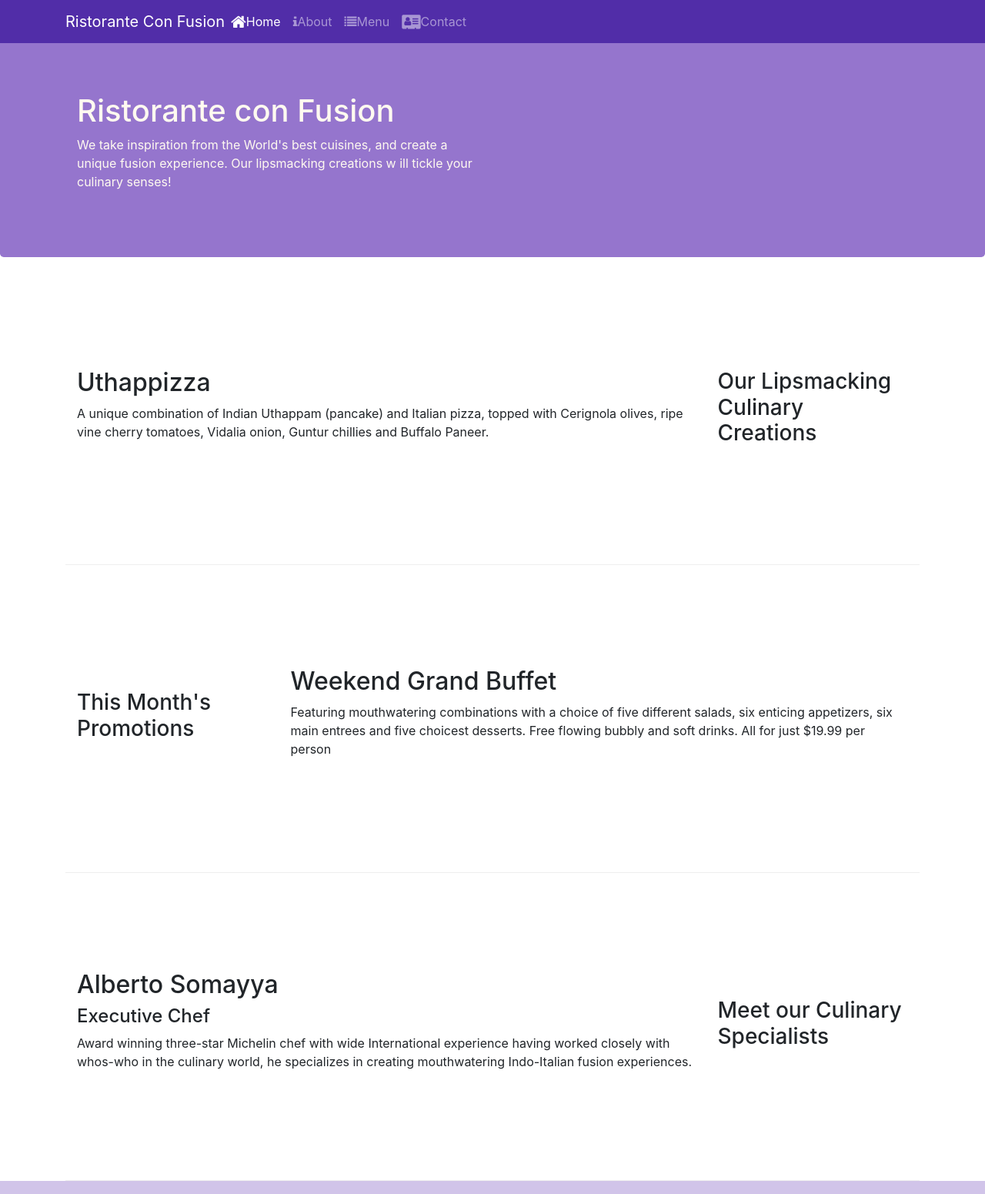
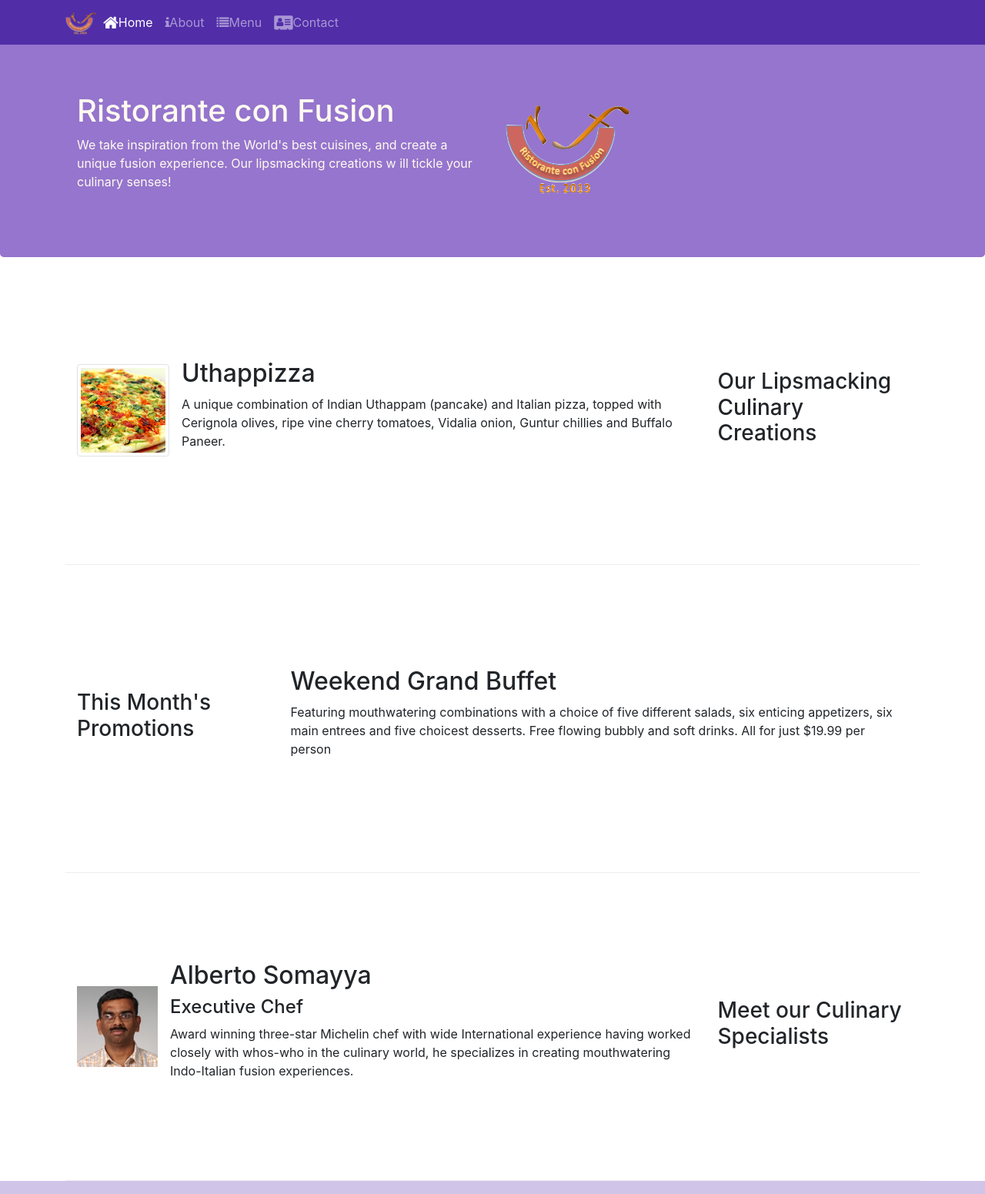
Before and after one commit to aidoka22/conFusion, a website: page index.html in a window 1280 px wide. Shown: the top 1551 px of the page at 77% size. Drawn offline with nearby package versions, Linux system fonts and the light colour scheme.

Commit message:
Images and Media

```diff
--- a/index.html
+++ b/index.html
@@ -21,7 +21,7 @@
             <button class="navbar-toggler" type="button" data-toggle="collapse" data-target="#Navbar">
                 <span class="navbar-toggler-icon"></span>
             </button>
-            <a class="navbar-brand mr-auto" href="#" >Ristorante Con Fusion</a>
+            <a class="navbar-brand mr-auto" href="#" ><img src="./img/logo.png" height="30" width="41"></a>
             <div class="collapse navbar-collapse" id="Navbar">
                 <ul class="navbar-nav mr-auto">
                     <li class="nav-item active"><a class="nav-link" href="#"><span class="fa fa-home fa-lg"></span>Home</a></li>
@@ -40,7 +40,8 @@
                     <p>We take inspiration from the World's best cuisines, and create a unique fusion experience. Our
                         lipsmacking creations w ill tickle your culinary senses!</p>
                 </div>
-                <div class="col-12 col-sm">
+                <div class="col-12 col-sm align-self-center">
+                    <img src="img/logo.png" class="img-fluid">
                 </div>
             </div>
         </div>
@@ -52,9 +53,15 @@
                 <h3>Our Lipsmacking Culinary Creations</h3>
             </div>
             <div class="col col-sm order-sm-first col-md">
-                <h2>Uthappizza</h2>
-                <p>A unique combination of Indian Uthappam (pancake) and Italian pizza, topped with Cerignola olives,
-                    ripe vine cherry tomatoes, Vidalia onion, Guntur chillies and Buffalo Paneer.</p>
+                <div class="media">
+                    <img class="d-flex mr-3 img-thumbnail align-self-center" src="./img/uthappizza.png" alt="unthapizza">
+                    <div class="media-body">
+                        <h2 class="mt-0">Uthappizza</h2>
+                        <p>A unique combination of Indian Uthappam (pancake) and Italian pizza, topped with Cerignola
+                            olives,
+                            ripe vine cherry tomatoes, Vidalia onion, Guntur chillies and Buffalo Paneer.</p>
+                    </div>
+                </div>
             </div>
         </div>
 
@@ -76,11 +83,18 @@
                 <h3>Meet our Culinary Specialists</h3>
             </div>
             <div class="col col-sm order-sm-first col-md">
-                <h2>Alberto Somayya</h2>
-                <h4>Executive Chef</h4>
-                <p>Award winning three-star Michelin chef with wide International experience having worked closely with
-                    whos-who in the culinary world, he specializes in creating mouthwatering Indo-Italian fusion
-                    experiences. </p>
+                <div class="media">
+                    <img class="d-flex mr-3 align-self-center" src="img/alberto.png" alt="alberto">
+                    <div class="media-body">
+                        <h2 class="mt-0">Alberto Somayya</h2>
+                        <h4>Executive Chef</h4>
+                        <p>Award winning three-star Michelin chef with wide International experience having worked
+                            closely with
+                            whos-who in the culinary world, he specializes in creating mouthwatering Indo-Italian fusion
+                            experiences. </p>
+                    </div>
+                </div>
+
             </div>
         </div>
     </div>
```
Also changed, not shown: aboutus.html (+3 -2 lines), contactus.html (+3 -2 lines), img/alberto.png (added), img/buffet.png (added), img/logo.png (added), img/uthappizza.png (added), 2 other files.
